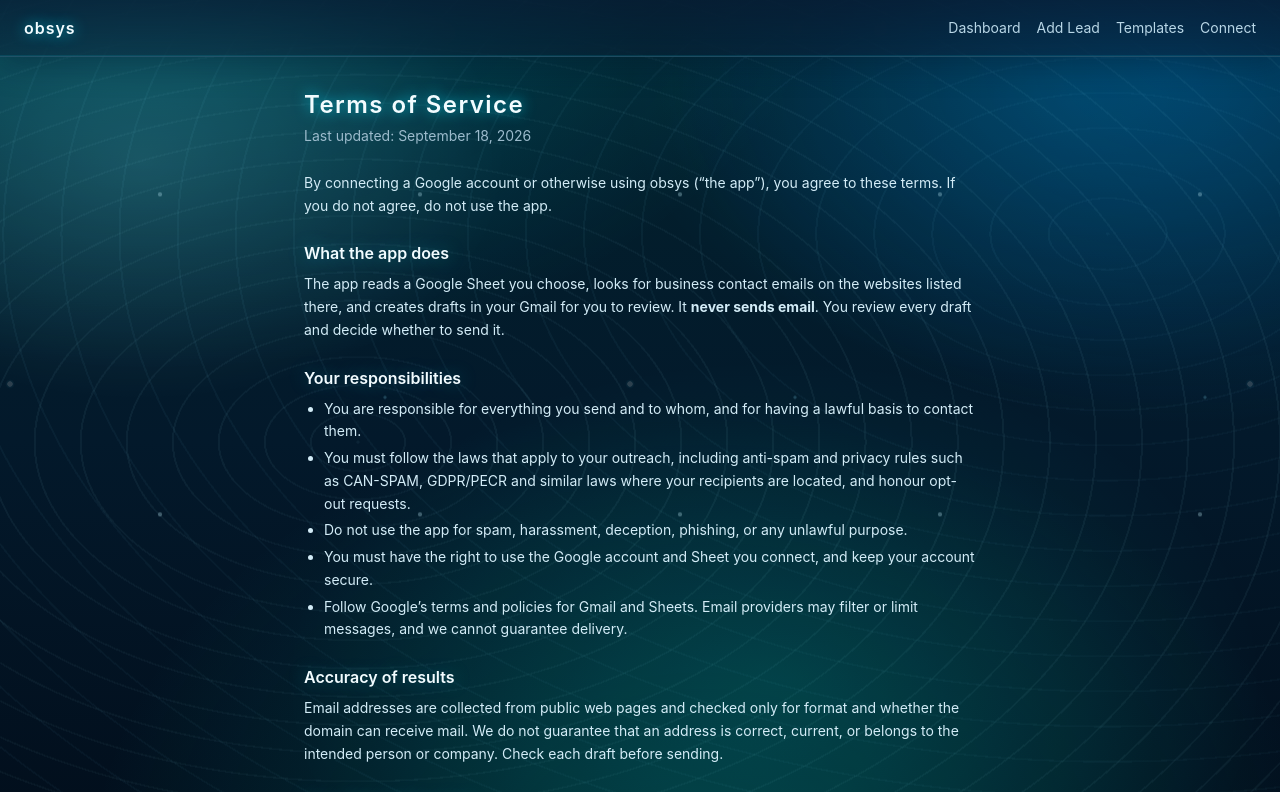
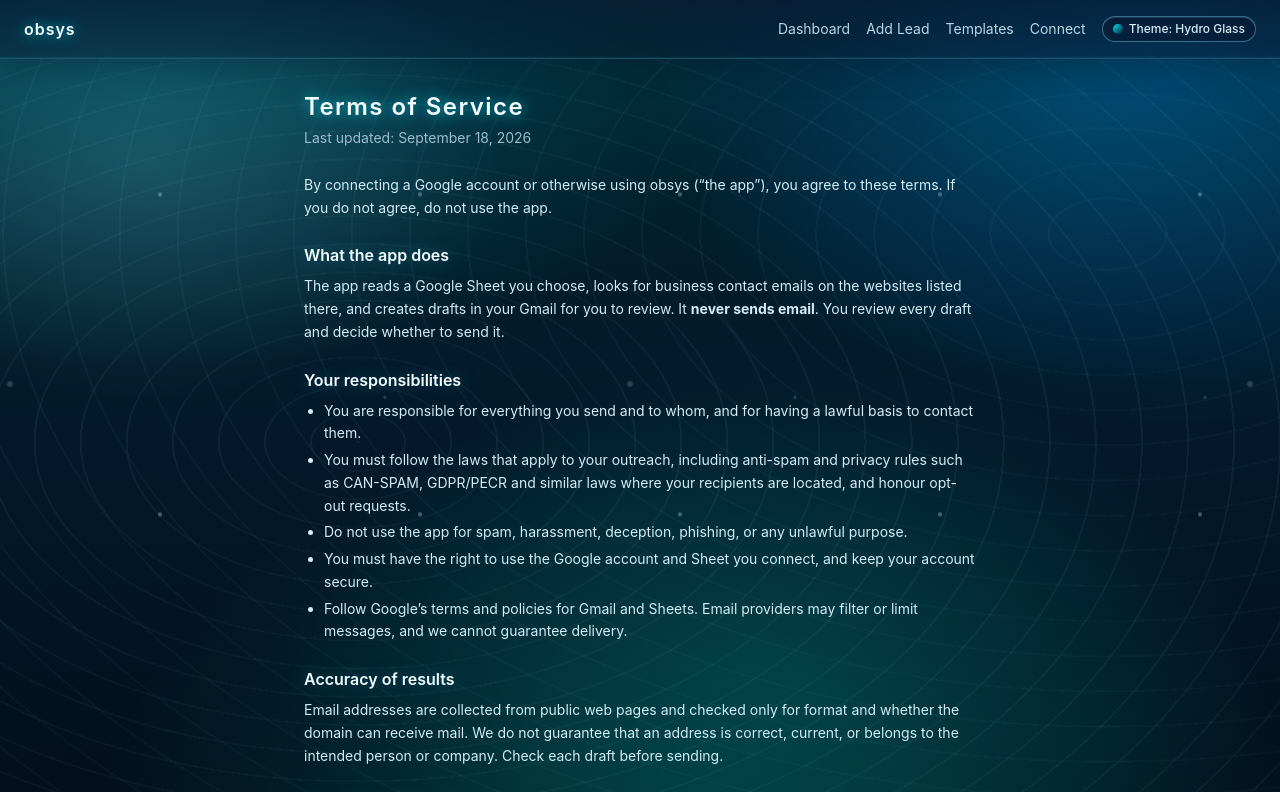
Before and after one commit to Rafelspen/osysy, a Next.js app: page /terms in a window 1280 px wide. Shown: the top 792 px of the page. Built offline with nearby package versions, Linux system fonts and the light colour scheme.

Commit message:
Add a theme switcher: Hydro Glass (default) and Classic (light), remembered per browser
Saves the current look as the 'hydro' theme and generalizes the theming so more can be added later (src/lib/themes.ts + a scoped CSS file per theme).

Co-Authored-By: Claude Sonnet 5 <noreply@anthropic.com>

```diff
--- /dev/null
+++ b/src/app/ThemeSwitcher.tsx
@@ -0,0 +1,98 @@
+"use client";
+
+// Header control to pick the dashboard's visual theme. Applying a theme only
+// toggles a class on <body> (see themes.ts) and remembers the choice in
+// localStorage; layout.tsx's inline script applies that choice on the next
+// load before paint, so there's no flash of the wrong theme.
+
+import { useEffect, useRef, useState } from "react";
+import { DEFAULT_THEME, isThemeId, KNOWN_BODY_CLASSES, THEME_STORAGE_KEY, THEMES, type ThemeId } from "@/lib/themes";
+
+function applyTheme(id: ThemeId) {
+  const theme = THEMES.find((t) => t.id === id) ?? THEMES.find((t) => t.id === DEFAULT_THEME)!;
+  for (const cls of KNOWN_BODY_CLASSES) document.body.classList.remove(cls);
+  if (theme.bodyClass) document.body.classList.add(theme.bodyClass);
+  try {
+    window.localStorage.setItem(THEME_STORAGE_KEY, theme.id);
+  } catch {
+    // storage unavailable (private window, blocked) — the pick just won't be remembered
+  }
+}
+
+export default function ThemeSwitcher() {
+  const [current, setCurrent] = useState<ThemeId>(DEFAULT_THEME);
+  const [open, setOpen] = useState(false);
+  const ref = useRef<HTMLDivElement>(null);
+
+  // Read what the anti-flash script already applied, so the button shows the
+  // right label from the first render that matters (no need to guess).
+  useEffect(() => {
+    let stored: string | null = null;
+    try {
+      stored = window.localStorage.getItem(THEME_STORAGE_KEY);
+    } catch {
+      stored = null;
+    }
+    setCurrent(isThemeId(stored) ? stored : DEFAULT_THEME);
+  }, []);
+
+  useEffect(() => {
+    if (!open) return;
+    const onDown = (e: MouseEvent) => {
+      if (!ref.current?.contains(e.target as Node)) setOpen(false);
+    };
+    const onKey = (e: KeyboardEvent) => {
+      if (e.key === "Escape") setOpen(false);
+    };
+    document.addEventListener("mousedown", onDown);
+    window.addEventListener("keydown", onKey);
+    return () => {
+      document.removeEventListener("mousedown", onDown);
+      window.removeEventListener("keydown", onKey);
+    };
+  }, [open]);
+
+  function choose(id: ThemeId) {
+    applyTheme(id);
+    setCurrent(id);
+    setOpen(false);
+  }
+
+  const currentTheme = THEMES.find((t) => t.id === current) ?? THEMES[0];
+
+  return (
+    <div className="relative" ref={ref}>
+      <button
+        type="button"
+        onClick={() => setOpen((v) => !v)}
+        aria-haspopup="menu"
+        aria-expanded={open}
+        title="Change the dashboard's look"
+        className="flex items-center gap-1.5 rounded-md border border-slate-300 bg-white px-2.5 py-1 text-xs font-medium text-slate-700 hover:bg-slate-50"
+      >
+        <span aria-hidden className="inline-block h-2.5 w-2.5 rounded-full" style={{ background: currentTheme.swatch }} />
+        Theme: {currentTheme.label}
+      </button>
+      {open && (
+        <div role="menu" aria-label="Choose a theme" className="absolute right-0 z-40 mt-1 w-48 rounded-md border border-slate-200 bg-white p-1 shadow-lg">
+          {THEMES.map((t) => (
+            <button
+              key={t.id}
+              type="button"
+              role="menuitemradio"
+              aria-checked={t.id === current}
+              onClick={() => choose(t.id)}
+              className={`flex w-full items-center gap-2 rounded px-2 py-1.5 text-left text-xs ${
+                t.id === current ? "bg-slate-100 font-medium text-slate-900" : "text-slate-700 hover:bg-slate-50"
+              }`}
+            >
+              <span aria-hidden className="inline-block h-2.5 w-2.5 shrink-0 rounded-full" style={{ background: t.swatch }} />
+              {t.label}
+              {t.id === current && <span className="ml-auto">✓</span>}
+            </button>
+          ))}
+        </div>
+      )}
+    </div>
+  );
+}
--- a/src/app/layout.tsx
+++ b/src/app/layout.tsx
@@ -1,7 +1,10 @@
 import type { Metadata } from "next";
 import Link from "next/link";
+import Script from "next/script";
 import "./globals.css";
 import "./hydro-theme.css";
+import ThemeSwitcher from "./ThemeSwitcher";
+import { DEFAULT_THEME, KNOWN_BODY_CLASSES, THEME_STORAGE_KEY, THEMES } from "@/lib/themes";
 
 export const metadata: Metadata = {
   title: "obsys",
@@ -15,20 +18,39 @@ const NAV_ITEMS = [
   { href: "/connect", label: "Connect" },
 ];
 
+const DEFAULT_BODY_CLASS = THEMES.find((t) => t.id === DEFAULT_THEME)?.bodyClass ?? "";
+
+// Applies a remembered theme choice to <body> before the page paints, so a
+// visitor who picked "Classic" never sees a flash of the Hydro Glass theme (or
+// vice versa). Runs once per load; body starts with the default theme's class
+// (below) for the common case and for anyone without JavaScript.
+const THEME_INIT_SCRIPT = `(function(){try{
+  var KEY=${JSON.stringify(THEME_STORAGE_KEY)};
+  var MAP=${JSON.stringify(Object.fromEntries(THEMES.map((t) => [t.id, t.bodyClass])))};
+  var KNOWN=${JSON.stringify(KNOWN_BODY_CLASSES)};
+  var v=localStorage.getItem(KEY);
+  if(v && Object.prototype.hasOwnProperty.call(MAP,v)){
+    for(var i=0;i<KNOWN.length;i++){document.body.classList.remove(KNOWN[i]);}
+    if(MAP[v]){document.body.classList.add(MAP[v]);}
+  }
+}catch(e){}})();`;
+
 export default function RootLayout({ children }: { children: React.ReactNode }) {
   return (
     <html lang="en">
-      <body className="hydro">
+      <body className={DEFAULT_BODY_CLASS} suppressHydrationWarning>
+        <Script id="theme-init" strategy="beforeInteractive" dangerouslySetInnerHTML={{ __html: THEME_INIT_SCRIPT }} />
         <div className="min-h-screen">
           <header className="border-b border-slate-200 bg-white">
             <div className="mx-auto flex max-w-7xl items-center justify-between px-6 py-4">
               <span className="font-semibold text-slate-900">obsys</span>
-              <nav className="flex gap-4 text-sm">
+              <nav className="flex items-center gap-4 text-sm">
                 {NAV_ITEMS.map((item) => (
                   <Link key={item.href} href={item.href} className="text-slate-600 hover:text-slate-900">
                     {item.label}
                   </Link>
                 ))}
+                <ThemeSwitcher />
               </nav>
             </div>
           </header>
--- /dev/null
+++ b/src/lib/themes.ts
@@ -0,0 +1,30 @@
+// Registry of dashboard visual themes. Pure data, no server imports, so it can be
+// read from the layout (to render the switcher and the anti-flash init script)
+// and from the switcher component itself.
+//
+// To add a theme: give it an id, a label, a body class, and a small CSS file
+// scoped to that class (see hydro-theme.css), imported in layout.tsx. "classic"
+// is the original plain look and needs no CSS of its own — bodyClass "" means
+// "no extra styling".
+
+export type ThemeId = "hydro" | "classic";
+
+export type ThemeMeta = {
+  id: ThemeId;
+  label: string;
+  bodyClass: string;
+  swatch: string; // small CSS background for the picker's preview dot
+};
+
+export const THEMES: ThemeMeta[] = [
+  { id: "hydro", label: "Hydro Glass", bodyClass: "hydro", swatch: "linear-gradient(135deg, #00e5ff, #021a2b)" },
+  { id: "classic", label: "Classic (light)", bodyClass: "", swatch: "linear-gradient(135deg, #ffffff, #cbd5e1)" },
+];
+
+export const DEFAULT_THEME: ThemeId = "hydro";
+export const THEME_STORAGE_KEY = "obsys.theme.v1";
+export const KNOWN_BODY_CLASSES = THEMES.map((t) => t.bodyClass).filter(Boolean);
+
+export function isThemeId(v: unknown): v is ThemeId {
+  return typeof v === "string" && THEMES.some((t) => t.id === v);
+}
```
Also changed, not shown: 1 other file (tests, documents, lock files or other folders).
